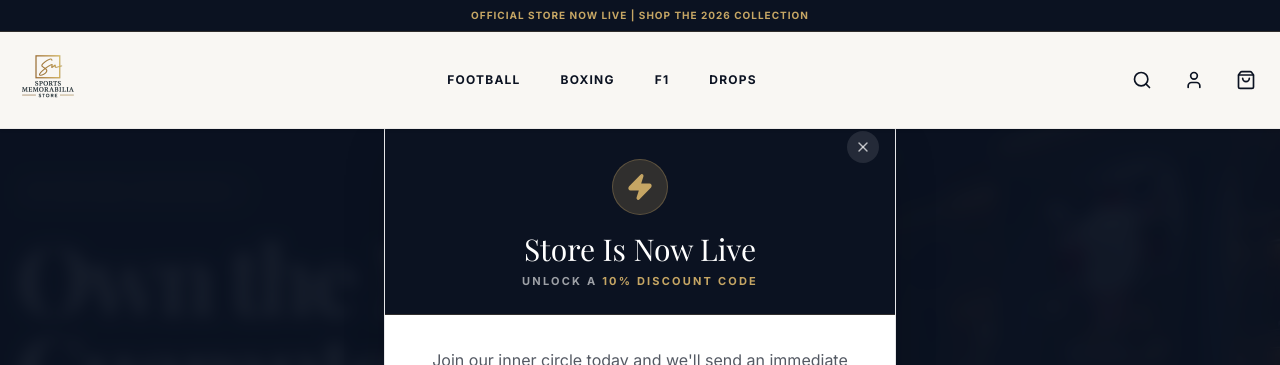
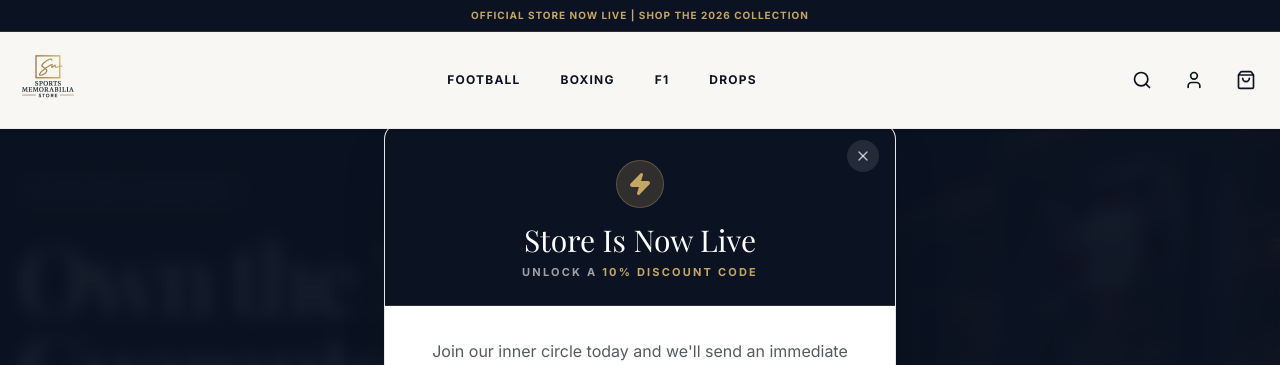
Before and after one commit to carlspiller3-jpg/Sports-Memorabilia-Store, a React (Vite) app: page / in a window 1280 px wide. Shown: the top 365 px of the page. Built offline with nearby package versions, Linux system fonts and the light colour scheme; no server answers; the database is empty.

Commit message:
Fix React inline style error and flex centering in WaitlistModal

```diff
--- a/src/components/home/WaitlistModal.tsx
+++ b/src/components/home/WaitlistModal.tsx
@@ -123,13 +123,13 @@ export function WaitlistModal() {
 
                     <div
                         className="bg-navy text-center border-b border-gold/20 relative"
-                        style={{ backgroundColor: '#0B1221', paddingTop: '44px', paddingBottom: '24px', paddingLeft: '24px', paddingRight: '24px', position: 'relative' }}
+                        style={{ backgroundColor: '#0B1221', paddingTop: '36px', paddingBottom: '24px', paddingLeft: '24px', paddingRight: '24px', position: 'relative' }}
                     >
                         <div
-                            className="rounded-full flex items-center justify-center border border-gold/30"
-                            style={{ width: '56px', height: '56px', backgroundColor: 'rgba(198, 166, 100, 0.2)', marginLeft: 'auto', marginRight: 'auto', marginBottom: '16px', borderRadius: '9999px', display: 'flex', alignItems: 'center', justifyCenter: 'center' }}
+                            className="rounded-full inline-flex items-center justify-center border border-gold/30"
+                            style={{ width: '48px', height: '48px', backgroundColor: 'rgba(198, 166, 100, 0.2)', marginLeft: 'auto', marginRight: 'auto', marginBottom: '14px', borderRadius: '9999px', display: 'inline-flex', alignItems: 'center', justifyContent: 'center' }}
                         >
-                            <Zap className="w-7 h-7 text-gold fill-gold" style={{ width: '28px', height: '28px', color: '#c6a664', fill: '#c6a664' }} />
+                            <Zap style={{ width: '24px', height: '24px', color: '#c6a664', fill: '#c6a664' }} />
                         </div>
                         <h2 className="font-serif text-2xl sm:text-3xl text-white mb-1.5" style={{ color: '#ffffff', marginBottom: '6px' }}>
                             Store Is Now Live
```
